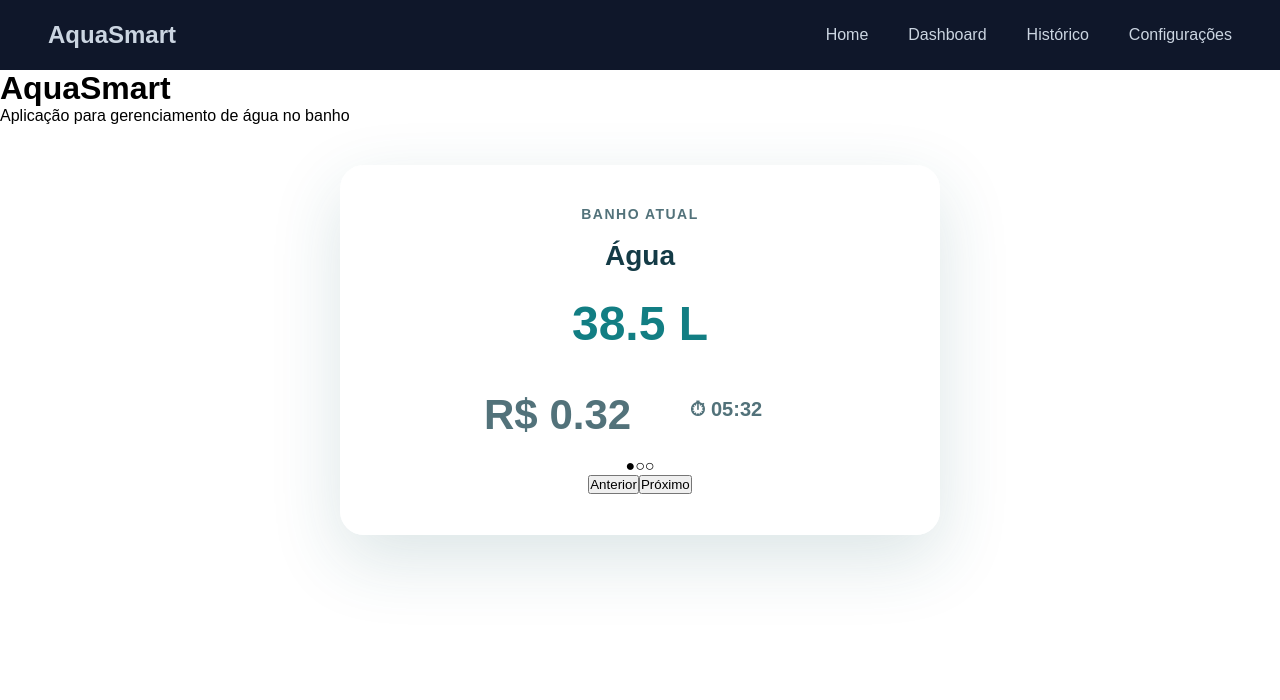
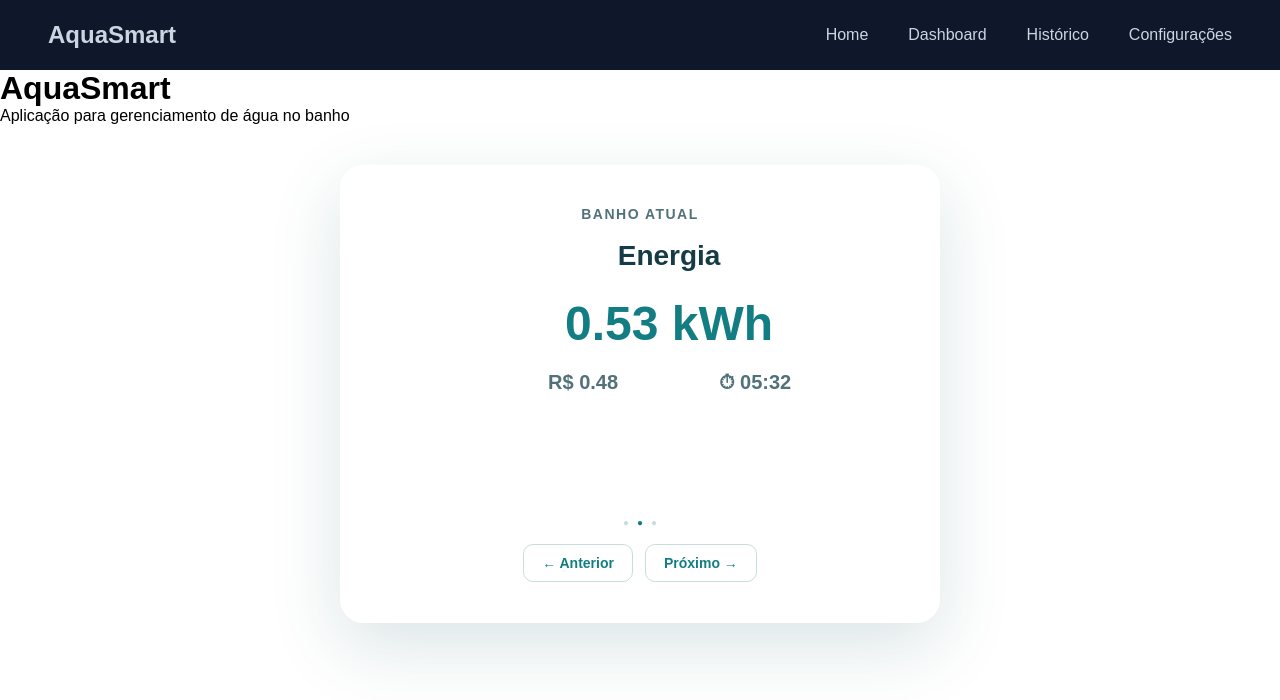
Before and after one commit to Kickz1nn/aquasmart, a Next.js app: page / in a window 1280 px wide. Shown: the top 700 px of the page. Built offline with nearby package versions, Linux system fonts and the light colour scheme.

Commit message:
feat: adiciona a mudança de slide automática e deixa a mudança fluída

```diff
--- a/src/components/bathcarousel.module.css
+++ b/src/components/bathcarousel.module.css
@@ -24,37 +24,39 @@
     letter-spacing: 1.5px;
 }
 
-.card h3 {
+/* Área que mostra apenas um slide por vez */
+.viewport {
+    width: 100%;
+    overflow: hidden;
+}
+
+/* Faixa que contém os 3 slides */
+.slides {
+    display: flex;
+    width: 100%;
+
+    transition: transform 0.6s ease-in-out;
+}
+
+/* Cada slide ocupa exatamente a largura do card */
+.slide {
+    flex: 0 0 100%;
+
+    padding: 10px 0;
+}
+
+.slide h3 {
     margin-bottom: 24px;
 
     color: #143b46;
     font-size: 28px;
 }
 
-.card p {
-    margin: 8px 0;
-
-    color: #52727a;
-    font-size: 16px;
-}
-
-.card p:first-of-type {
-    margin: 20px 0 8px;
+.mainValue {
+    margin: 20px 0;
 
     color: #127e83;
-    font-size: 42px;
-    font-weight: 700;
-}
-
-.content {
-    padding: 10px 0;
-}
-
-.mainValue {
-    margin: 20px 0 !important;
-
-    color: #127e83 !important;
-    font-size: 48px !important;
+    font-size: 48px;
     font-weight: 700;
 }
 
@@ -70,9 +72,104 @@
     width: 140px;
     margin: 0;
 
-    color: #52727a !important;
+    color: #52727a;
     font-size: 20px;
     font-weight: 600;
     text-align: center;
     white-space: nowrap;
 }
+
+/* Comparativo */
+
+.comparison {
+    display: flex;
+    justify-content: center;
+    gap: 40px;
+    margin-top: 10px;
+}
+
+.comparison > div {
+    min-width: 140px;
+}
+
+.comparison strong {
+    color: #143b46;
+    font-size: 15px;
+}
+
+.comparison p {
+    margin: 10px 0;
+
+    color: #52727a;
+    font-size: 16px;
+}
+
+.difference {
+    margin-top: 20px;
+}
+
+.difference p {
+    margin: 6px 0;
+
+    color: #14744d;
+    font-size: 15px;
+    font-weight: 600;
+}
+
+.duration {
+    margin-top: 16px;
+
+    color: #52727a;
+    font-size: 18px;
+    font-weight: 600;
+}
+
+/* Indicadores */
+
+.indicators {
+    display: flex;
+    justify-content: center;
+    gap: 8px;
+    margin-top: 28px;
+}
+
+.indicators span {
+    color: #c8dedd;
+    font-size: 10px;
+}
+
+.indicators .active {
+    color: #127e83;
+}
+
+/* Botões */
+
+.navigation {
+    display: flex;
+    justify-content: center;
+    gap: 12px;
+    margin-top: 16px;
+}
+
+.button {
+    padding: 10px 18px;
+
+    border: 1px solid #c8dedd;
+    border-radius: 10px;
+
+    background: rgba(255, 255, 255, 0.7);
+    color: #127e83;
+
+    font-size: 14px;
+    font-weight: 600;
+
+    cursor: pointer;
+
+    transition: 0.2s;
+}
+
+.button:hover {
+    background: #127e83;
+    color: white;
+    border-color: #127e83;
+}
--- a/src/components/bathcarousel.tsx
+++ b/src/components/bathcarousel.tsx
@@ -1,10 +1,18 @@
 "use client";
 
-import { useState } from "react";
+import { useState, useEffect } from "react";
 import styles from "./bathcarousel.module.css";
 
 export default function BathCarousel() {
     const [currentSlide, setCurrentSlide] = useState(0);
+
+    useEffect(() => {
+        const interval = setInterval(() => {
+            setCurrentSlide((prev) => (prev + 1) % 3);
+        }, 5000);
+
+        return () => clearInterval(interval);
+    }, [currentSlide]);
 
     const currentBath = {
         water: 38.5,
@@ -30,90 +38,158 @@ export default function BathCarousel() {
             previousBath.energy) *
         100;
 
-    const slides = [
-        {
-            title: "Água",
-            value: currentBath.water,
-            cost: currentBath.waterCost,
-            duration: currentBath.duration,
-        },
-        {
-            title: "Energia",
-            value: currentBath.energy,
-            cost: currentBath.energyCost,
-            duration: currentBath.duration,
-        },
-        {
-            title: "Comparativo",
-            duration: currentBath.duration,
-        },
-    ];
-
     return (
         <div className={styles.carousel}>
             <div className={styles.card}>
                 <h2>Banho Atual</h2>
 
-                {currentSlide === 2 ? (
-                    <div>
-                        <h3>Comparativo</h3>
-
-                        <p>Banho atual</p>
-                        <p>💧 {currentBath.water} L</p>
-                        <p>⚡ {currentBath.energy} kWh</p>
-
-                        <p>Banho anterior</p>
-                        <p>💧 {previousBath.water} L</p>
-                        <p>⚡ {previousBath.energy} kWh</p>
-
-                        <p>↓ {waterDifference.toFixed(1)}% de água</p>
-                        <p>↓ {energyDifference.toFixed(1)}% de energia</p>
-
-                        <p>⏱ {currentBath.duration}</p>
-                    </div>
-                ) : (
-                    <div className={styles.content}>
-                        <h3>{slides[currentSlide].title}</h3>
+                <div className={styles.viewport}>
+                    <div
+                        className={styles.slides}
+                        style={{
+                            transform: `translateX(-${currentSlide * 100}%)`,
+                        }}
+                    >
+                        {/* Slide Água */}
+                        <div className={styles.slide}>
+                            <h3>Água</h3>
 
                             <p className={styles.mainValue}>
-                            {currentSlide === 0
-                                ? `${currentBath.water} L`
-                                : `${currentBath.energy} kWh`}
+                                {currentBath.water} L
                             </p>
 
                             <div className={styles.details}>
                                 <p>
-                                <span>R$</span> {currentSlide === 0
-                                    ? currentBath.waterCost.toFixed(2)
-                                    : currentBath.energyCost.toFixed(2)}
+                                    R$ {currentBath.waterCost.toFixed(2)}
                                 </p>
 
-                            <p>⏱ {slides[currentSlide].duration}</p>
+                                <p>
+                                    ⏱ {currentBath.duration}
+                                </p>
                             </div>
                         </div>
-                )}
+
+                        {/* Slide Energia */}
+                        <div className={styles.slide}>
+                            <h3>Energia</h3>
+
+                            <p className={styles.mainValue}>
+                                {currentBath.energy} kWh
+                            </p>
+
+                            <div className={styles.details}>
+                                <p>
+                                    R$ {currentBath.energyCost.toFixed(2)}
+                                </p>
+
+                                <p>
+                                    ⏱ {currentBath.duration}
+                                </p>
+                            </div>
+                        </div>
+
+                        {/* Slide Comparativo */}
+                        <div className={styles.slide}>
+                            <h3>Comparativo</h3>
+
+                            <div className={styles.comparison}>
+                                <div>
+                                    <strong>Banho atual</strong>
+
+                                    <p>
+                                        💧 {currentBath.water} L
+                                    </p>
+
+                                    <p>
+                                        ⚡ {currentBath.energy} kWh
+                                    </p>
+                                </div>
 
                                 <div>
-                    <span>{currentSlide === 0 ? "●" : "○"}</span>
-                    <span>{currentSlide === 1 ? "●" : "○"}</span>
-                    <span>{currentSlide === 2 ? "●" : "○"}</span>
+                                    <strong>Banho anterior</strong>
+
+                                    <p>
+                                        💧 {previousBath.water} L
+                                    </p>
+
+                                    <p>
+                                        ⚡ {previousBath.energy} kWh
+                                    </p>
+                                </div>
                             </div>
 
-                <button
-                    onClick={() =>
-                        setCurrentSlide((prev) => (prev - 1 + 3) % 3)
+                            <div className={styles.difference}>
+                                <p>
+                                    ↓ {waterDifference.toFixed(1)}% de água
+                                </p>
+
+                                <p>
+                                    ↓ {energyDifference.toFixed(1)}% de energia
+                                </p>
+                            </div>
+
+                            <p className={styles.duration}>
+                                ⏱ {currentBath.duration}
+                            </p>
+                        </div>
+                    </div>
+                </div>
+
+                <div className={styles.indicators}>
+                    <span
+                        className={
+                            currentSlide === 0
+                                ? styles.active
+                                : ""
                         }
                     >
-                    Anterior
+                        ●
+                    </span>
+
+                    <span
+                        className={
+                            currentSlide === 1
+                                ? styles.active
+                                : ""
+                        }
+                    >
+                        ●
+                    </span>
+
+                    <span
+                        className={
+                            currentSlide === 2
+                                ? styles.active
+                                : ""
+                        }
+                    >
+                        ●
+                    </span>
+                </div>
+
+                <div className={styles.navigation}>
+                    <button
+                        className={styles.button}
+                        onClick={() =>
+                            setCurrentSlide(
+                                (prev) => (prev - 1 + 3) % 3
+                            )
+                        }
+                    >
+                        ← Anterior
                     </button>
 
                     <button
+                        className={styles.button}
                         onClick={() =>
-                        setCurrentSlide((prev) => (prev + 1) % 3)
+                            setCurrentSlide(
+                                (prev) => (prev + 1) % 3
+                            )
                         }
                     >
-                    Próximo
+                        Próximo →
                     </button>
+                </div>
             </div>
         </div>
     );
```
Lines whose indentation alone changed are shown as unchanged.
